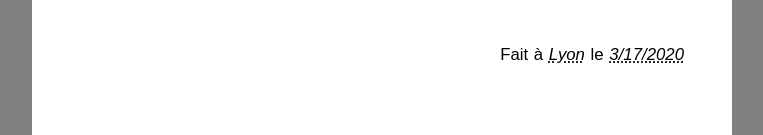
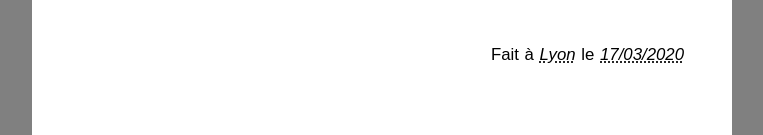
Before and after one commit to yannbertrand/covid19-attestation-deplacement, a Nuxt app: page / in a window 1280 px wide. Shown: the part 779-914 px from the top of the page, without its empty margins (258-1021 px from the left). Built offline with nearby package versions, Linux system fonts and the light colour scheme.

Commit message:
:sparkles: Force la locale FR

```diff
--- a/pages/index.vue
+++ b/pages/index.vue
@@ -62,7 +62,7 @@ export default {
     if (this.lieu.length === 0) { this.lieu = 'Lyon' }
   },
   computed: {
-    date: () => (new Date()).toLocaleDateString(),
+    date: () => (new Date()).toLocaleDateString('fr-FR'),
   },
   methods: {
     demander(champ, phrase) {
```
